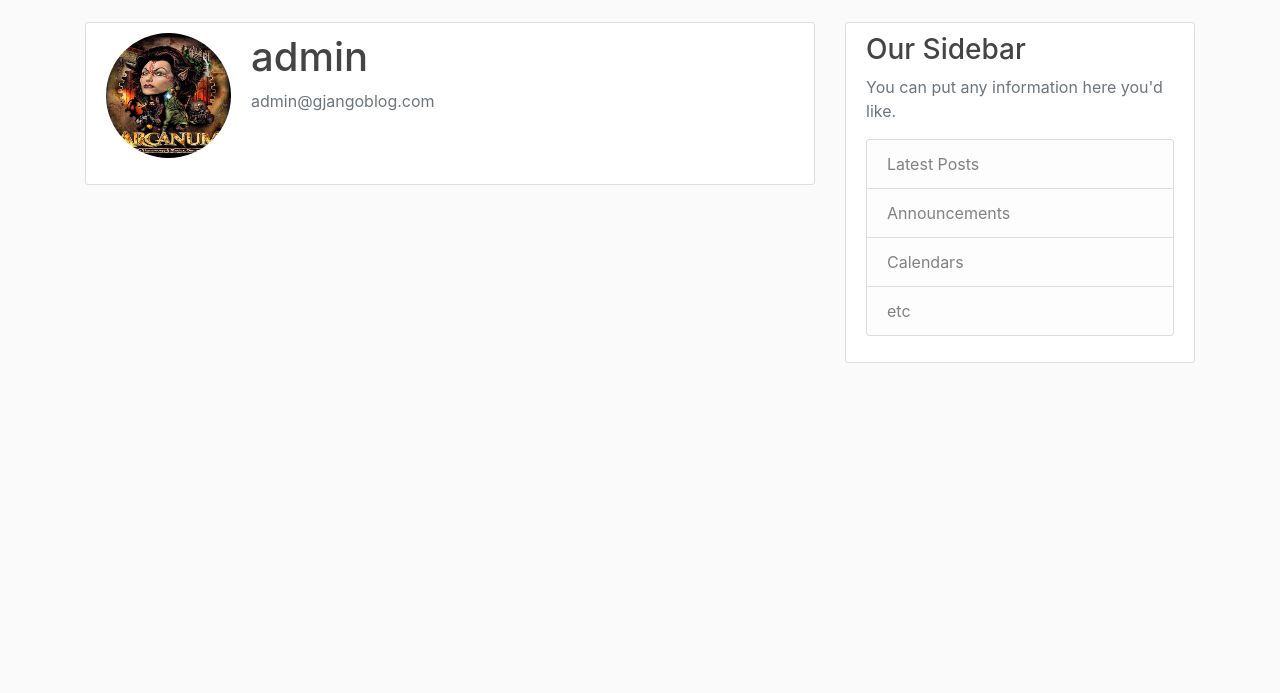
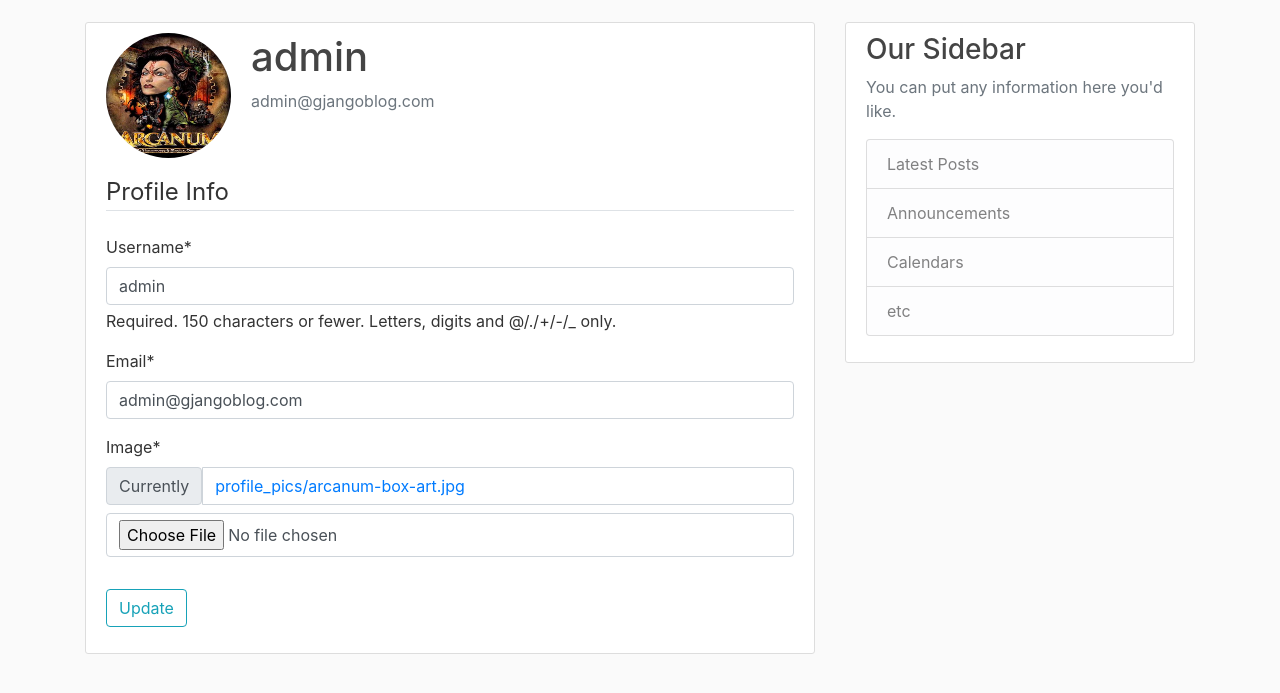
Before and after one commit to mohammedeissa7/Django_blog, a Django app: page /profile/ in a window 1280 px wide. Shown: the part 58-751 px from the top of the page. Run offline with Django 5.2, Linux system fonts and the light colour scheme; a user stored in the database is signed in; data comes from the database, SQL or seed files in the repository; both versions use the stored data as it was after the commit; some libraries are stand-ins or nearby versions.

Commit message:
#2 make photo on posts

```diff
--- a/blog/templates/blog/home.html
+++ b/blog/templates/blog/home.html
@@ -3,6 +3,7 @@
 {% block content %}
     {% for post in posts %}
         <article class="media content-section">
+            <img src="{{ post.author.profile.image.url }}" class="rounded-circle article-img">
             <div class="media-body">
             <div class="article-metadata">
                 <a class="mr-2" href="#">{{ post.author }}</a>
--- a/users/forms.py
+++ b/users/forms.py
@@ -1,6 +1,8 @@
 from django import forms
 from django.contrib.auth.models import User
 from django.contrib.auth.forms import  UserCreationForm
+from .models import Profile
+
 
 class UserRegisterForm(UserCreationForm):
     email = forms.EmailField()
@@ -8,3 +10,16 @@ class UserRegisterForm(UserCreationForm):
     class Meta:
         model = User
         fields = ['username', 'email', 'password1', 'password2']
+
+
+class UserUpdateForm(forms.ModelForm):
+    email = forms.EmailField()
+
+    class Meta:
+        model = User
+        fields = ['username', 'email']
+
+class ProfileUpdateForm(forms.ModelForm):
+    class Meta:
+        model = Profile
+        fields = ['image']
--- a/users/models.py
+++ b/users/models.py
@@ -1,9 +1,17 @@
 from django.db import models
 from django.contrib.auth.models import User
-
+from PIL import Image
 class Profile(models.Model):
     user = models.OneToOneField(User, on_delete=models.CASCADE)
     image = models.ImageField(default='default.jpg', upload_to='profile_pics')
 
     def __str__(self):
         return f'{self.user.username} Profile'
+
+    def save(self):
+        super().save()
+        img = Image.open(self.image.path)
+        if img.height > 300 or img.width > 300:
+            output_size = (300, 300)
+            img.thumbnail(output_size)
+            img.save(self.image.path)
--- a/users/templates/users/profile.html
+++ b/users/templates/users/profile.html
@@ -9,6 +9,18 @@
        <p class="text-secondary">{{user.email}}</p>
      </div>
    </div>
-   <!-- FORM HERE -->
+    <form method="post" enctype="multipart/form-data">
+      {% csrf_token %}
+      <fieldset class="form-group" >
+          <legend class="border-bottom mb-4">Profile Info</legend>
+          {{ u_form|crispy }}
+          {{ p_form|crispy }}
+      </fieldset>
+      <div class="form-group">
+          <button class="btn btn-outline-info" type="submit">
+              Update
+          </button>
+      </div>
+  </form>
  </div>
 {% endblock %}
--- a/users/views.py
+++ b/users/views.py
@@ -1,7 +1,7 @@
 from django.shortcuts import render,redirect
 from django.contrib.auth.forms import UserCreationForm
 from django.contrib import messages
-from .forms import UserRegisterForm
+from .forms import UserRegisterForm,UserUpdateForm, ProfileUpdateForm
 from django.contrib.auth.decorators import login_required
 
 def register(request):
@@ -11,11 +11,32 @@ def register(request):
             form.save()
             username = form.cleaned_data.get('username')
             messages.success(request, f'Your account has been created! You are now able to log in')
-            return redirect('users:profile')
+            return redirect('blog-home')
     else:
         form = UserRegisterForm()
     return render(request, 'users/register.html', {'form': form})
 
 @login_required
 def profile(request):
-    return render(request, 'users/profile.html')
+    if request.method == 'POST':
+        u_form = UserUpdateForm(request.POST,instance=request.user)
+        p_form = ProfileUpdateForm(request.POST,request.FILES,instance=request.user.profile)
+        if u_form.is_valid() and p_form.is_valid():
+            u_form.save()
+            p_form.save()
+            messages.success(request, f'Your account has been Updated!')
+            return redirect('users:profile')
+
+
+
+    else:
+        u_form = UserUpdateForm(instance=request.user)
+        p_form = ProfileUpdateForm(instance=request.user.profile)
+
+
+    context = {
+        'u_form' : u_form,
+        'p_form' : p_form
+    }
+
+    return render(request, 'users/profile.html', context)
```
Also changed, not shown: db.sqlite3, media/default.jpg.
